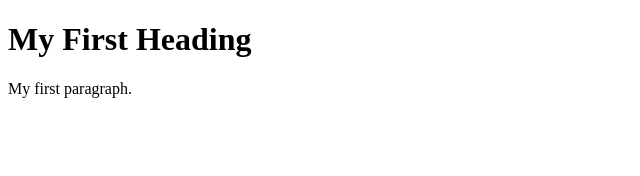
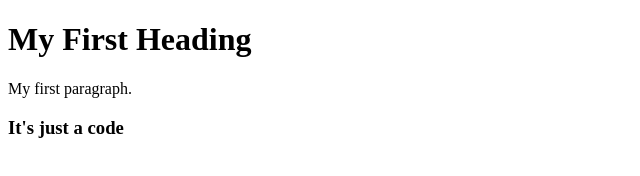
Before and after one commit to sebin4548/learning_git, a plain HTML site: page index.html in a window 1280 px wide. Shown: the whole page, without its empty margins (0-640 px from the left). Drawn offline with Linux system fonts and the light colour scheme.

Commit message:
Update index.html

```diff
--- a/index.html
+++ b/index.html
@@ -7,6 +7,7 @@
 
 <h1>My First Heading</h1>
 <p>My first paragraph.</p>
+<h3> It's just a code
 
 </body>
 </html>
```
